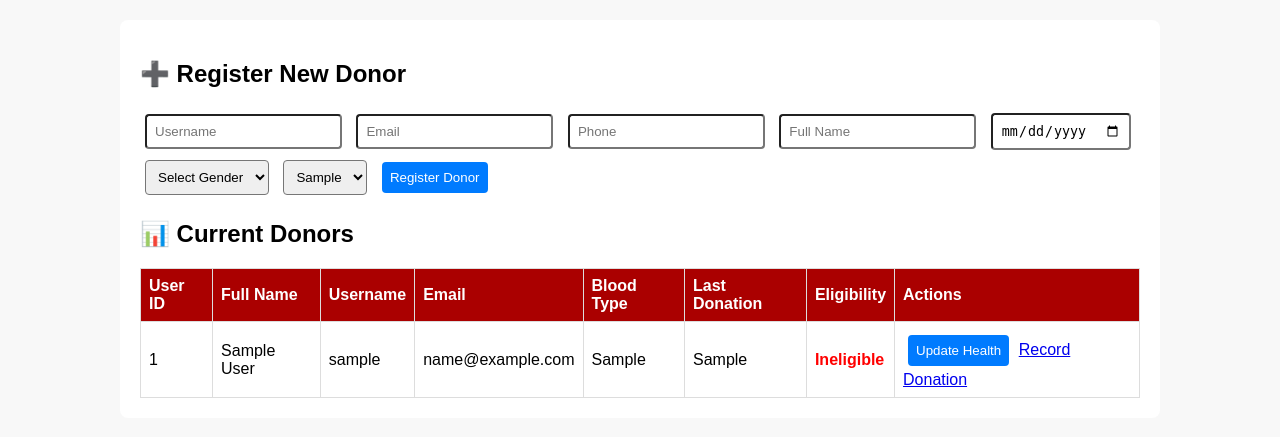
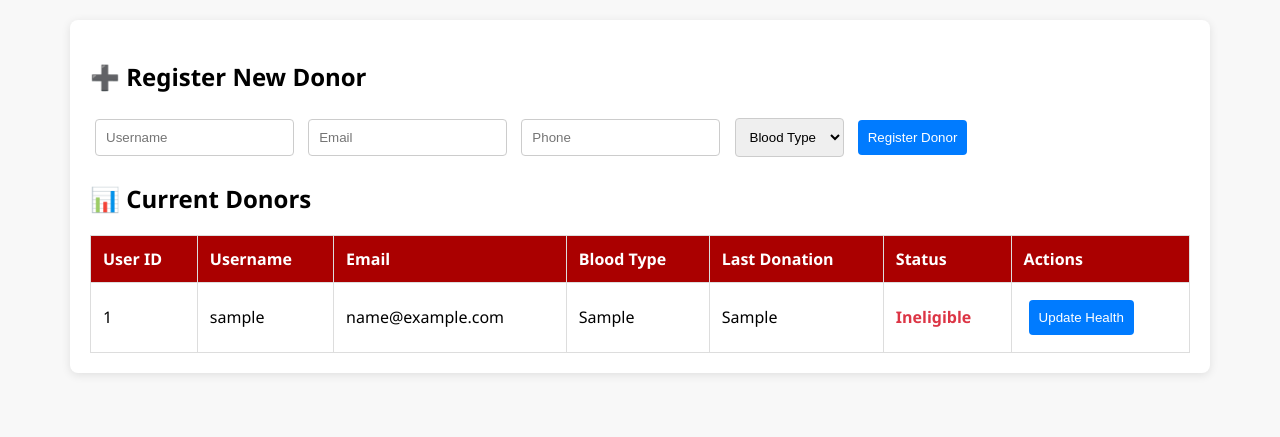
Before and after one commit to Via-01/test2, a Flask app: template templates/donor_list.html in a window 1280 px wide. Shown: the top 437 px of the page. Run offline with Flask 3, Linux system fonts and the light colour scheme; the template is opened without the code that fills it: most values are stand-ins (such as "Sample title", 1, 10 or a date in 2020).

Commit message:
UI update and modularization

```diff
--- a/templates/donor_list.html
+++ b/templates/donor_list.html
@@ -4,26 +4,48 @@
     <meta charset="UTF-8">
     <title>Donor Management</title>
     <style>
-body { font-family: Arial, sans-serif; margin: 20px; background: #f8f8f8; }
-.container { max-width: 1000px; margin: auto; padding: 20px; background: #fff; border-radius: 8px; }
-input, select, button { padding: 8px; margin: 5px; border-radius: 4px; }
-button { background: #007bff; color: white; border: none; cursor: pointer; }
+        body { font-family: 'Segoe UI', Arial, sans-serif; margin: 20px; background: #f8f8f8; }
+        .container { max-width: 1100px; margin: auto; padding: 20px; background: #fff; border-radius: 8px; box-shadow: 0 2px 10px rgba(0,0,0,0.1); }
+        input, select, button { padding: 10px; margin: 5px; border-radius: 4px; border: 1px solid #ccc; }
+
+        /* Button Colors */
+        button { background: #007bff; color: white; border: none; cursor: pointer; transition: 0.2s; }
         button:hover { background: #0056b3; }
-table { width: 100%; border-collapse: collapse; margin-top: 20px; }
-th, td { border: 1px solid #ddd; padding: 8px; text-align: left; }
+        .btn-toggle { background: #ff8c00; margin-top: 15px; width: 100%; } /* Manual Override Button */
+        .btn-toggle:hover { background: #e67e00; }
+        .btn-cancel { background: #6c757d; }
+        .btn-cancel:hover { background: #5a6268; }
+
+        table { width: 100%; border-collapse: collapse; margin-top: 20px; background: white; }
+        th, td { border: 1px solid #ddd; padding: 12px; text-align: left; }
         th { background: #A00; color: white; }
-.eligible { color: green; font-weight: bold; }
-.ineligible { color: red; font-weight: bold; }
-.flash-success { background: #d4edda; color: #155724; padding: 10px; border-radius: 5px; margin-bottom: 15px; }
-.flash-error { background: #f8d7da; color: #721c24; padding: 10px; border-radius: 5px; margin-bottom: 15px; }
-.modal { display: none; position: fixed; top: 0; left: 0; width: 100%; height: 100%; background: rgba(0,0,0,0.5); justify-content: center; align-items: center; }
-.modal-content { background: white; padding: 20px; border-radius: 8px; width: 400px; }
+
+        .eligible { color: #28a745; font-weight: bold; }
+        .ineligible { color: #dc3545; font-weight: bold; }
+
+        .flash-success { background: #d4edda; color: #155724; padding: 12px; border-radius: 5px; margin-bottom: 15px; border: 1px solid #c3e6cb; }
+        .flash-error { background: #f8d7da; color: #721c24; padding: 12px; border-radius: 5px; margin-bottom: 15px; border: 1px solid #f5c6cb; }
+
+        .modal { display: none; position: fixed; top: 0; left: 0; width: 100%; height: 100%; background: rgba(0,0,0,0.6); justify-content: center; align-items: center; z-index: 1000; }
+        .modal-content { background: white; padding: 25px; border-radius: 8px; width: 400px; box-shadow: 0 5px 15px rgba(0,0,0,0.3); }
+        .modal-content h3 { margin-top: 0; color: #333; border-bottom: 2px solid #eee; padding-bottom: 10px; }
+        .modal-footer { margin-top: 20px; padding-top: 15px; border-top: 1px dashed #ccc; }
+        label { display: block; margin-top: 10px; font-weight: bold; font-size: 0.9em; color: #555; }
     </style>
     <script>
-function openModal(userId, lastDate) {
+        function openModal(userId, lastDate, currentStatus) {
             document.getElementById('modal').style.display = 'flex';
             document.getElementById('donor_id').value = userId;
-    document.getElementById('last_donation_date').value = lastDate==='N/A'?'':lastDate;
+            document.getElementById('donor_id_toggle').value = userId;
+            document.getElementById('last_donation_date').value = lastDate === 'N/A' ? '' : lastDate;
+
+            // Update the toggle button text based on current status
+            const toggleBtn = document.getElementById('toggle_btn');
+            if (currentStatus === 'True' || currentStatus === true) {
+                toggleBtn.innerText = "⚠️ Force Mark as Ineligible";
+            } else {
+                toggleBtn.innerText = "✅ Force Mark as Eligible";
+            }
         }
         function closeModal() { document.getElementById('modal').style.display = 'none'; }
     </script>
@@ -45,15 +67,8 @@ function closeModal() { document.getElementById('modal').style.display = 'none';
         <input type="text" name="username" placeholder="Username" required>
         <input type="email" name="email" placeholder="Email" required>
         <input type="text" name="phone" placeholder="Phone" required>
-<input type="text" name="full_name" placeholder="Full Name" required>
-<input type="date" name="date_of_birth" required>
-<select name="gender" required>
-<option value="">Select Gender</option>
-<option value="Male">Male</option>
-<option value="Female">Female</option>
-<option value="Other">Other</option>
-</select>
         <select name="blood_type" required>
+            <option value="">Blood Type</option>
             {% for bt in blood_types %}
             <option value="{{ bt }}">{{ bt }}</option>
             {% endfor %}
@@ -65,22 +80,24 @@ function closeModal() { document.getElementById('modal').style.display = 'none';
     <table>
         <thead>
             <tr>
-<th>User ID</th><th>Full Name</th><th>Username</th><th>Email</th><th>Blood Type</th><th>Last Donation</th><th>Eligibility</th><th>Actions</th>
+                <th>User ID</th><th>Username</th><th>Email</th><th>Blood Type</th><th>Last Donation</th><th>Status</th><th>Actions</th>
             </tr>
         </thead>
         <tbody>
             {% for donor in donors %}
             <tr>
                 <td>{{ donor.userId }}</td>
-<td>{{ donor.fullName }}</td>
                 <td>{{ donor.username }}</td>
                 <td>{{ donor.email }}</td>
                 <td>{{ donor.bloodType }}</td>
                 <td>{{ donor.lastDonation }}</td>
-<td class="{{ 'eligible' if donor.isEligible else 'ineligible' }}">{{ 'Eligible' if donor.isEligible else 'Ineligible' }}</td>
+                <td class="{{ 'eligible' if donor.isEligible else 'ineligible' }}">
+                    {{ 'Eligible' if donor.isEligible else 'Ineligible' }}
+                </td>
                 <td>
-<button type="button" onclick="openModal('{{ donor.userId }}','{{ donor.lastDonation }}')">Update Health</button>
-<a href="{{ url_for('staff.record_donation') }}" class="action-link">Record Donation</a>
+                    <button type="button" onclick="openModal('{{ donor.userId }}','{{ donor.lastDonation }}', '{{ donor.isEligible }}')">
+                        Update Health
+                    </button>
                 </td>
             </tr>
             {% endfor %}
@@ -88,19 +105,29 @@ function closeModal() { document.getElementById('modal').style.display = 'none';
     </table>
 </div>
 
-<!-- Modal for updating health -->
 <div class="modal" id="modal">
     <div class="modal-content">
-<h3>Update Last Donation</h3>
+        <h3>Health & Eligibility</h3>
+
         <form method="POST">
             <input type="hidden" name="form_type" value="update_health">
             <label>Donor ID:</label>
-<input type="text" name="donor_id" id="donor_id" readonly>
+            <input type="text" name="donor_id" id="donor_id" readonly style="background:#eee;">
+
             <label>Last Donation Date:</label>
             <input type="date" name="last_donation_date" id="last_donation_date" required>
-<button type="submit">Update</button>
-<button type="button" onclick="closeModal()">Cancel</button>
+            <button type="submit" style="width: 100%; margin-top: 10px;">Update Cooldown</button>
         </form>
+
+        <div class="modal-footer">
+            <p style="font-size: 0.8em; color: #888; margin: 0;">Manual Status Override:</p>
+            <form method="POST">
+                <input type="hidden" name="form_type" value="manual_override">
+                <input type="hidden" name="donor_id" id="donor_id_toggle">
+                <button type="submit" id="toggle_btn" class="btn-toggle">Toggle Status</button>
+            </form>
+            <button type="button" class="btn-cancel" onclick="closeModal()" style="width: 100%; margin-top: 10px;">Close</button>
+        </div>
     </div>
 </div>
 </body>
```
Also changed, not shown: donor_routes.py (+24 -8 lines), logs.py (added). Lines whose indentation alone changed are shown as unchanged.
